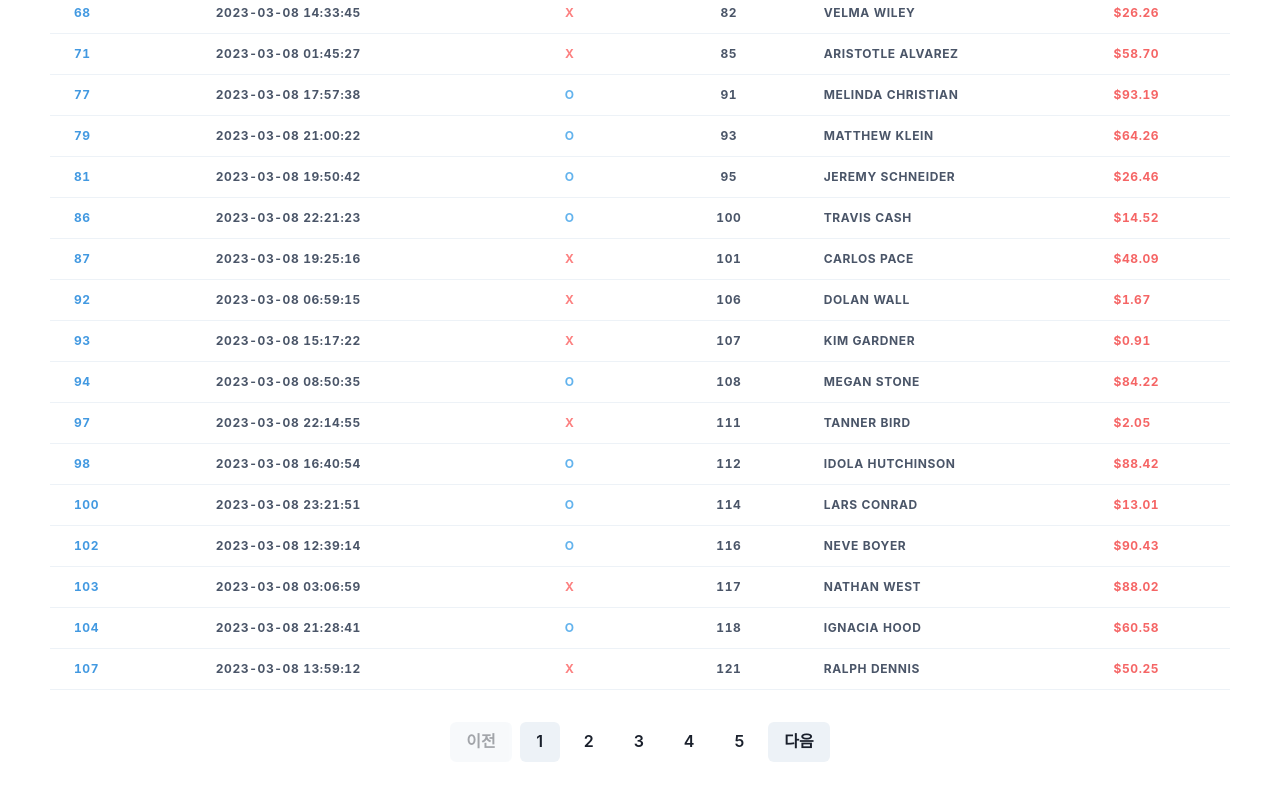
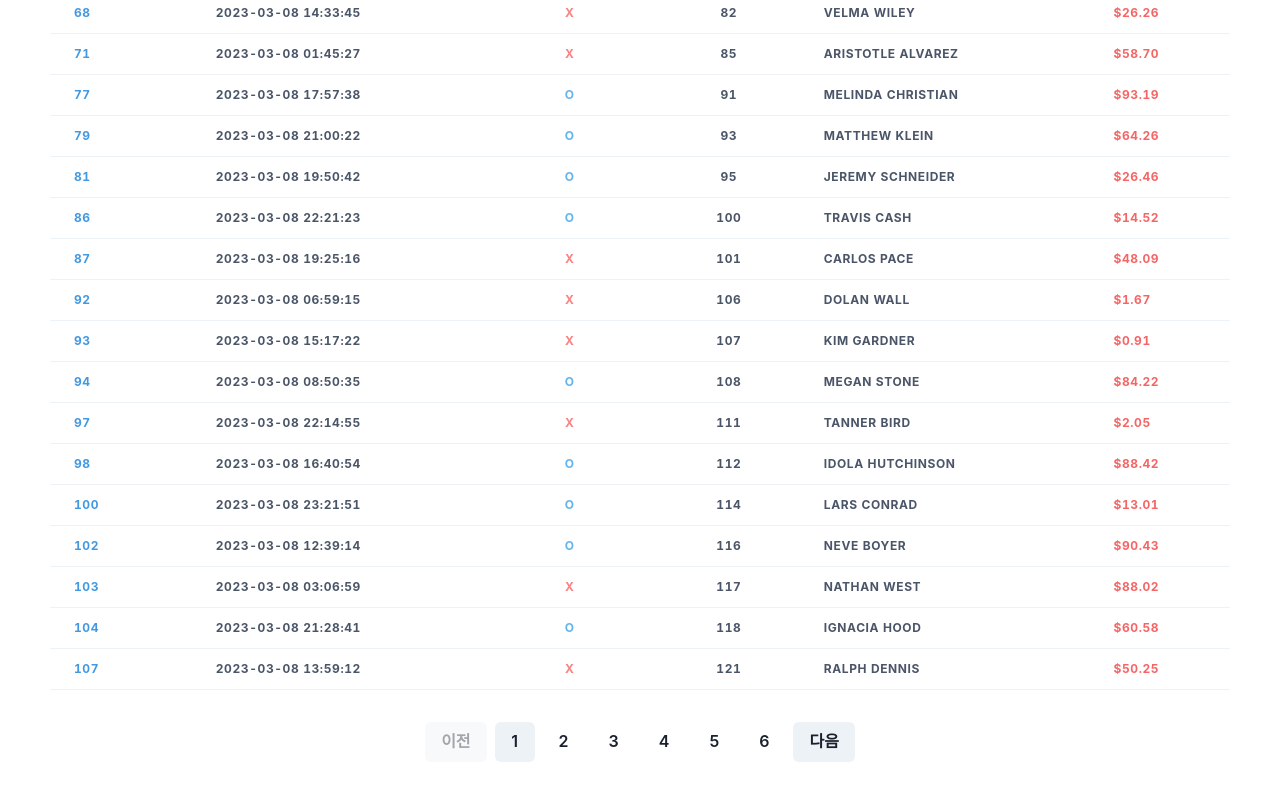
Before and after one commit to wanted-onboarding-10team/pre-onboarding-9th-4-10, a React (Create React App) app: page / in a window 1280 px wide. Shown: the part 1665-2465 px from the top of the page. Built offline with nearby package versions, Linux system fonts and the light colour scheme.

Commit message:
[#3] fix: 페이지네이션 에러 해결
Math.floor -> Math.ceil로 수정하여 페이지네이션에서 마지막 페이지가 보이지 않았던 에러를 해결

```diff
--- a/src/pages/MainPage.tsx
+++ b/src/pages/MainPage.tsx
@@ -122,7 +122,7 @@ const MainPage = () => {
 
       <Pagination
         currentPage={currentPage}
-        totalPages={Math.floor(orderData.length / MAX_SIZE)}
+        totalPages={Math.ceil(orderData.length / MAX_SIZE)}
         onPageChange={setCurrentPage}
       />
     </MainLayout>
```
